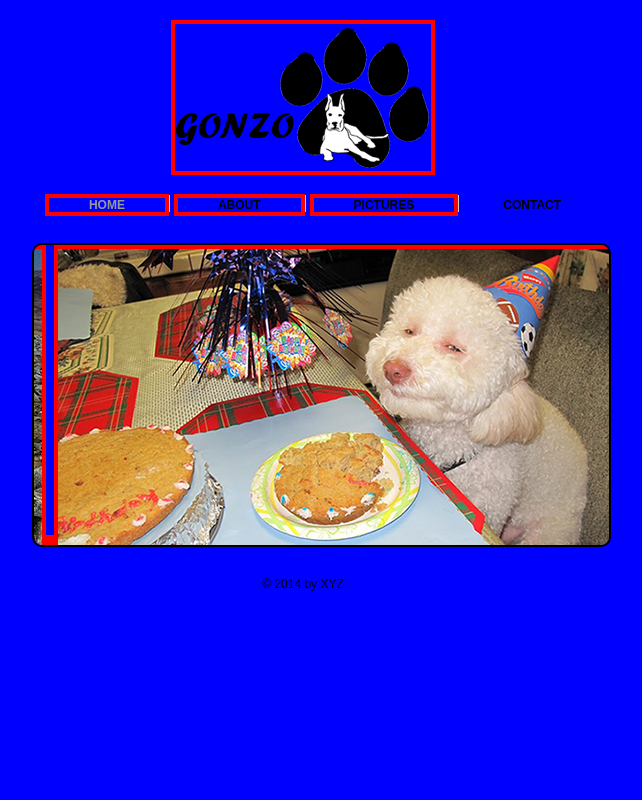
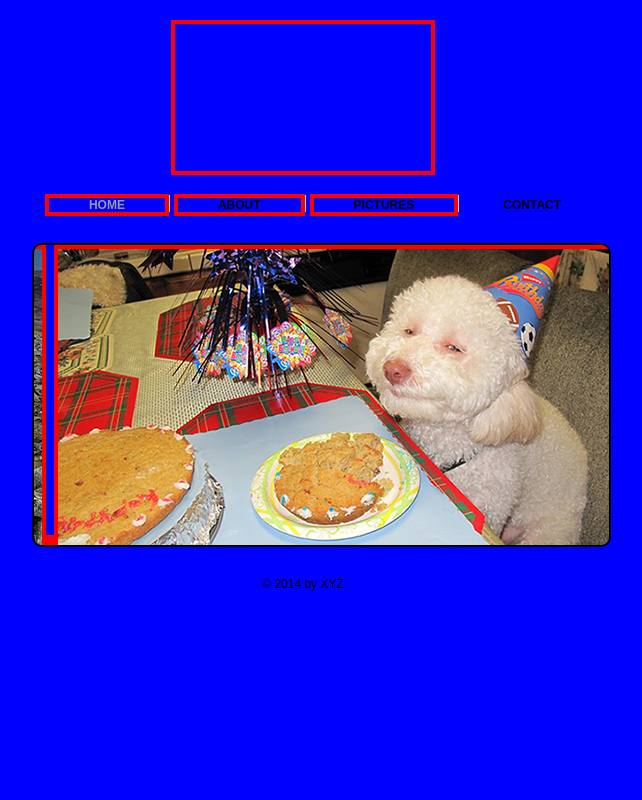
Before and after one commit to emotex/Tutorials, a plain HTML site: page index.html in a window 1280 px wide. Shown: the whole page, without its empty margins (337-979 px from the left). Drawn offline with Linux system fonts and the light colour scheme.

Commit message:
image header gonegit status

```diff
--- a/css/style.css
+++ b/css/style.css
@@ -52,7 +52,6 @@ ul li{
 	display:block;
 	width:256px;
 	height:147px;
-	background:url(../images/gonzo.png) no-repeat;
 	margin:0 auto;
 	text-indent:-99999px;
 }
```
